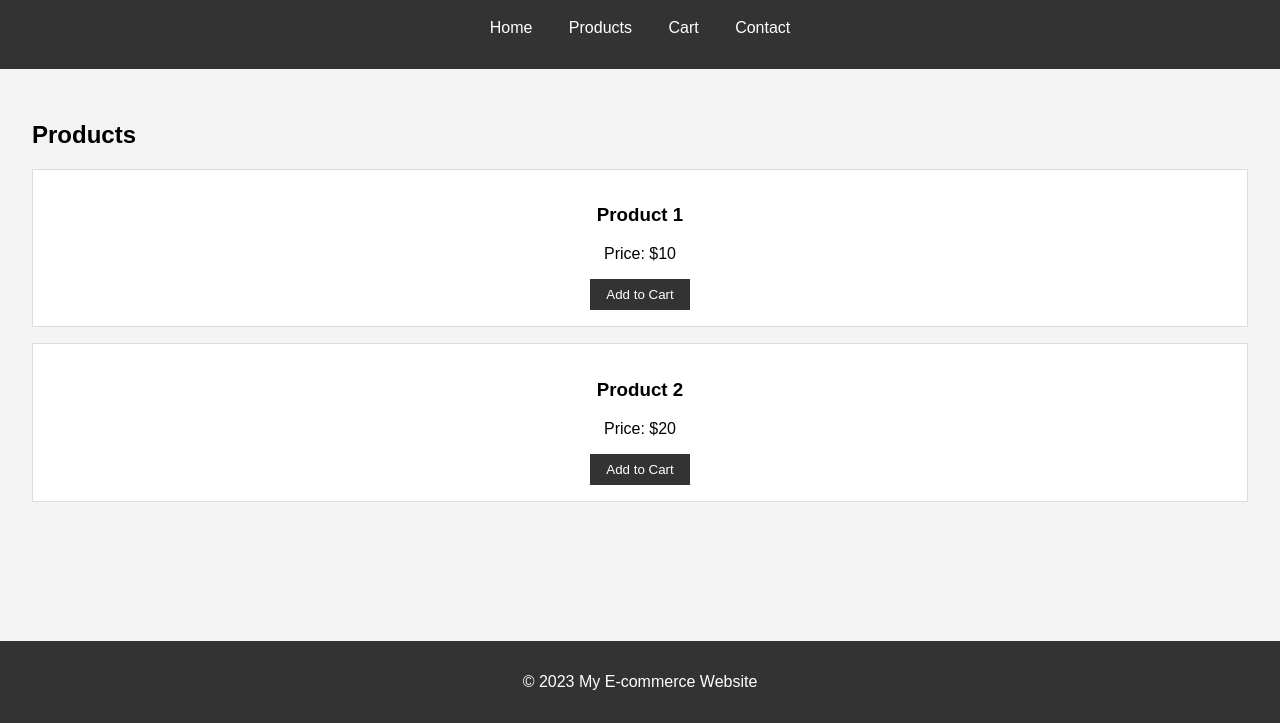
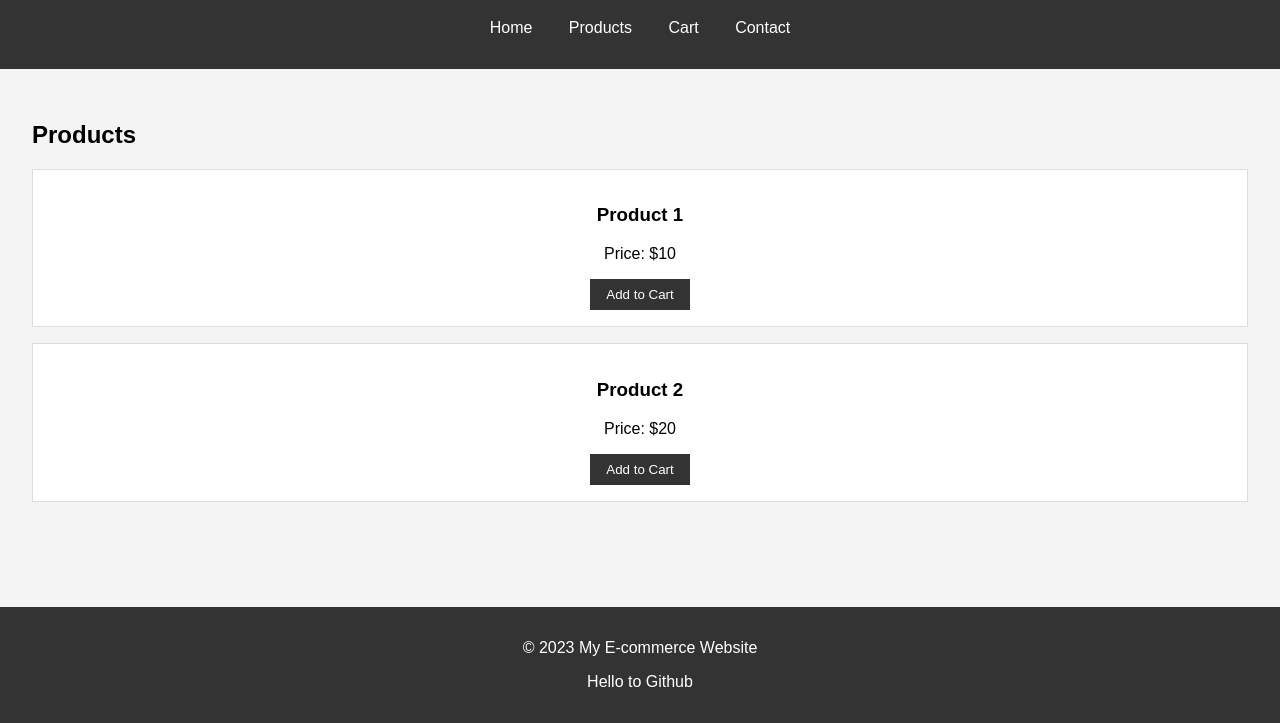
Before and after one commit to Bharathi251/web-development, a plain HTML site: page index.html in a window 1280 px wide. Shown: the part 77-800 px from the top of the page. Drawn offline with Linux system fonts and the light colour scheme.

Commit message:
Update index.html

```diff
--- a/index.html
+++ b/index.html
@@ -36,6 +36,7 @@
     </main>
     <footer>
         <p>&copy; 2023 My E-commerce Website</p>
+        <p>Hello to Github</p>
     </footer>
     <script src="scripts.js"></script>
 </body>
```
